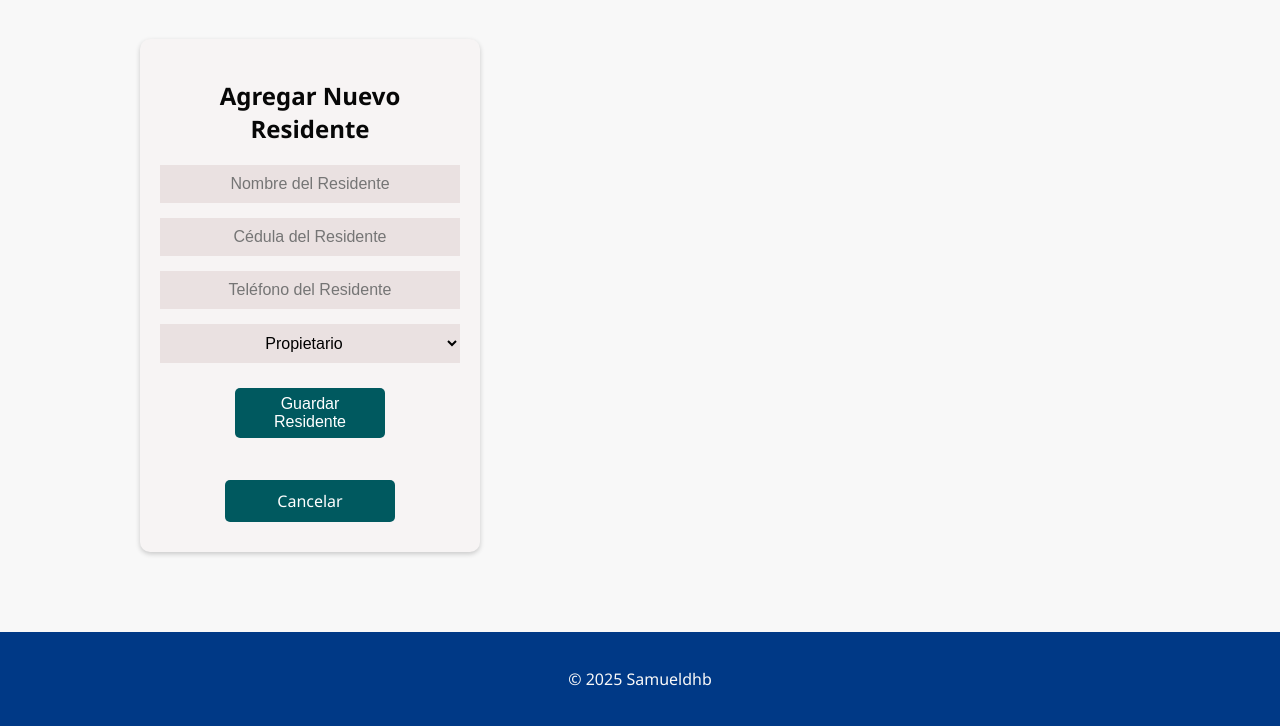
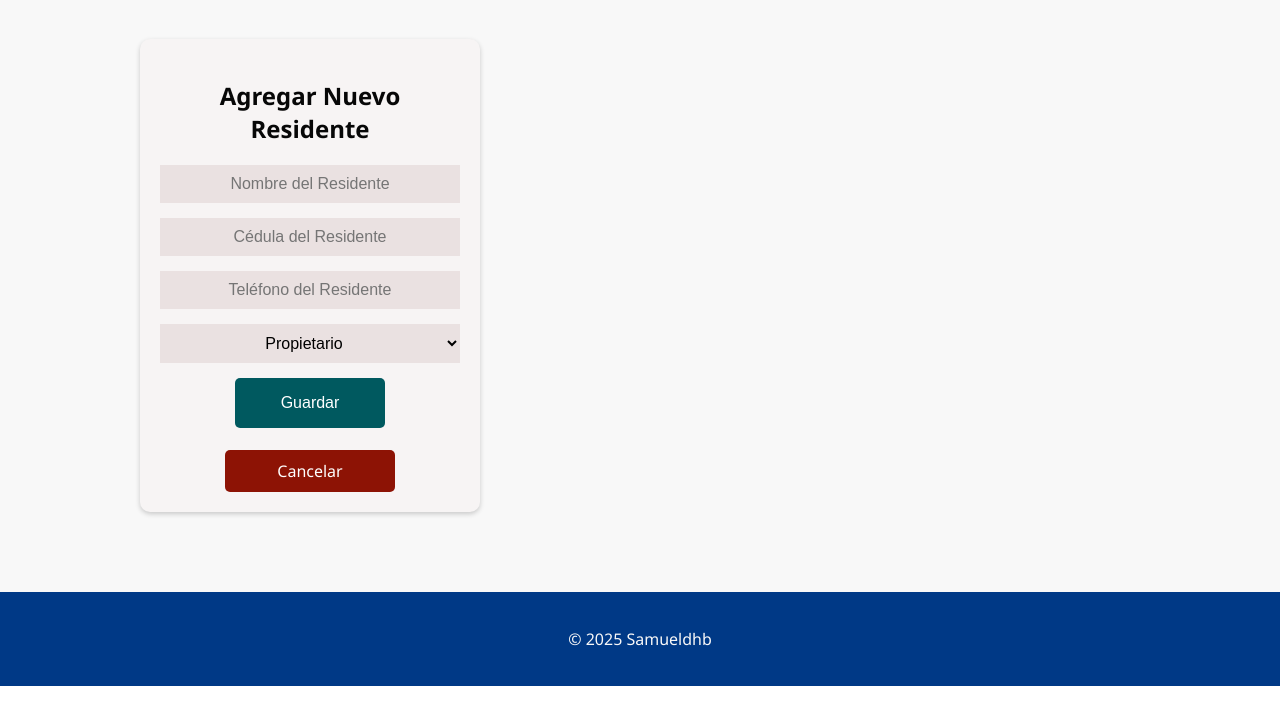
Before and after one commit to ronaldhab/CondoAdmin, a PHP site: page /crear_residente.php in a window 1280 px wide. Shown: the part 121-847 px from the top of the page. After the commit the page ends 807 px from the top, so only its background shows below. Run offline with PHP 8.4, Linux system fonts and the light colour scheme; data that the repository does not hold is empty.

Commit message:
Actualiza crear_residente.php y style.css para mejoras en el diseño y funcionalidad

```diff
--- a/crear_residente.php
+++ b/crear_residente.php
@@ -65,9 +65,9 @@ if (isset($_POST['guardar'])) {
           </select>
           <div class="button-container">
             <button type="submit" name="guardar" class="button-container-texto guardar">
-              Guardar Residente
+              Guardar
             </button><br>
-            <a href="residentes.php" class="button-container-texto">
+            <a href="residentes.php" class="button-container-texto danger">
               Cancelar
             </a>
           </div>
--- a/style.css
+++ b/style.css
@@ -45,6 +45,7 @@ nav {
   border-bottom: solid #070707 5px;
   position: sticky;
   top: 0;
+  bottom: 0;
   z-index: 1000; /* Asegura que el header esté por encima de otros elementos */
   background-color: #363636;
   color: #003986;
@@ -54,6 +55,11 @@ nav {
 
 .home_symbol {
   border-radius: 10%;
+}
+
+.home_symbol:hover {
+  transform: scale(1.1);
+  transition: ease-in-out 0.2s;
 }
 
 .nav_container {
@@ -68,6 +74,7 @@ nav {
 
 .nav_container:hover {
   background-color: #0050ab;
+  transform: scale(1.1);
   transition: ease-in-out 0.2s;
 }
 
@@ -86,7 +93,7 @@ nav {
 }
 
 body {
-  font-family: "Segoe UI", Tahoma, Verdana, sans-serif;
+  font-family: 'Segoe UI', Tahoma, Verdana, sans-serif;
   margin: 0;
   padding: 0;
   background-color: #f4f6f8;
@@ -346,14 +353,13 @@ a {
 }
 
 .residentes-container {
+  display: flex;
+  align-items: start; /* Alinea los elementos al inicio */
+  gap: 250px; /* Espaciado uniforme entre los elementos */
   max-width: 1000px;
+  min-height: 60vh;
   margin: 0 auto;
   padding: 20px;
-  display: flex;
-  flex-direction: row; /* Cambia la dirección a columnas */
-  align-items: flex-end; /* Alinea los elementos al inicio */
-  gap: 250px; /* Espaciado uniforme entre los elementos */
-  padding: 10px; /* Opcional: agrega un poco de espacio interno */
 }
 
 .crear-residente-container {
@@ -511,6 +517,10 @@ select {
   transition: ease-in-out 0.5s;
 }
 
+.button-container-texto.danger {
+  background-color: #8d1305;
+}
+
 .button-container button {
   display: flex;
   background-color: #c7c4c4;
@@ -599,12 +609,11 @@ footer {
   align-items: center;
   justify-content: center;
   padding: 10px;
-  margin: 10px;
+  margin-inline: auto;
   background-color: #00595f; /* Color de fondo */
   color: #ffffff; /* Color del texto */
   border: none;
   border-radius: 5px;
-  font-size: 16px;
   cursor: pointer;
   transition: background-color 0.3s ease, transform 0.2s ease;
   text-align: center;
```
